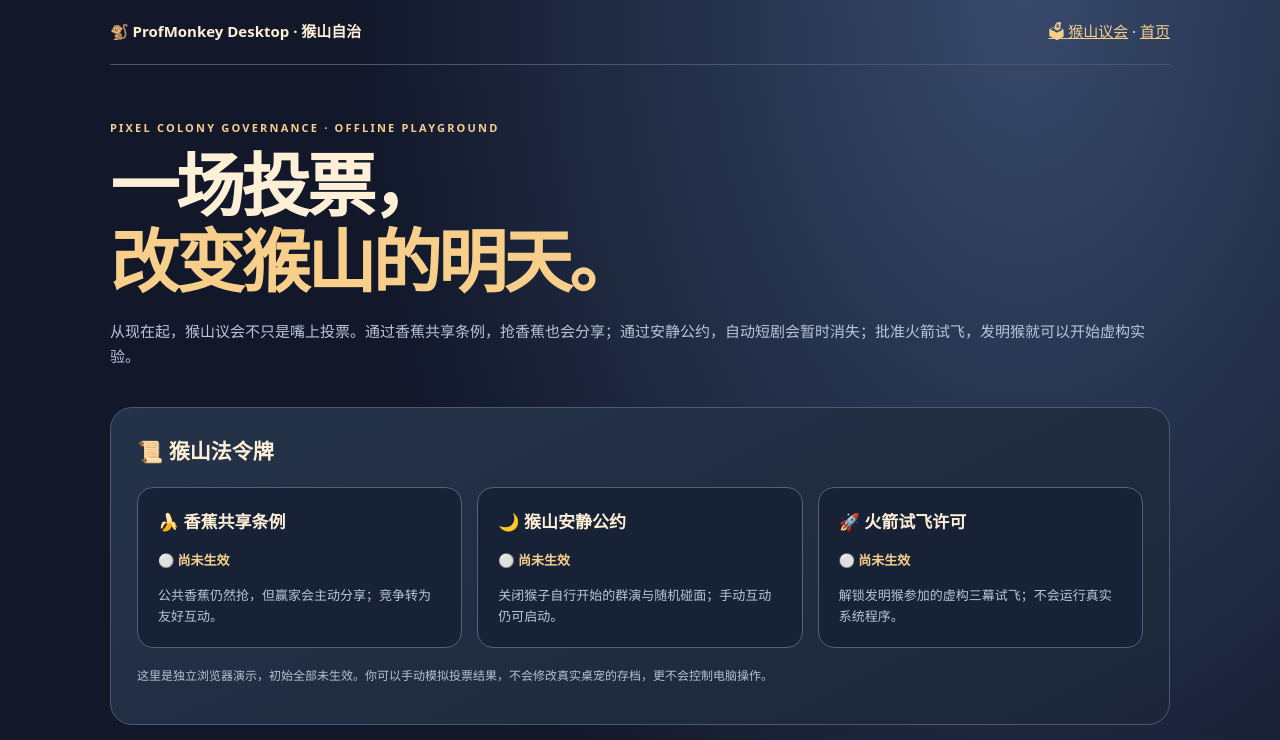
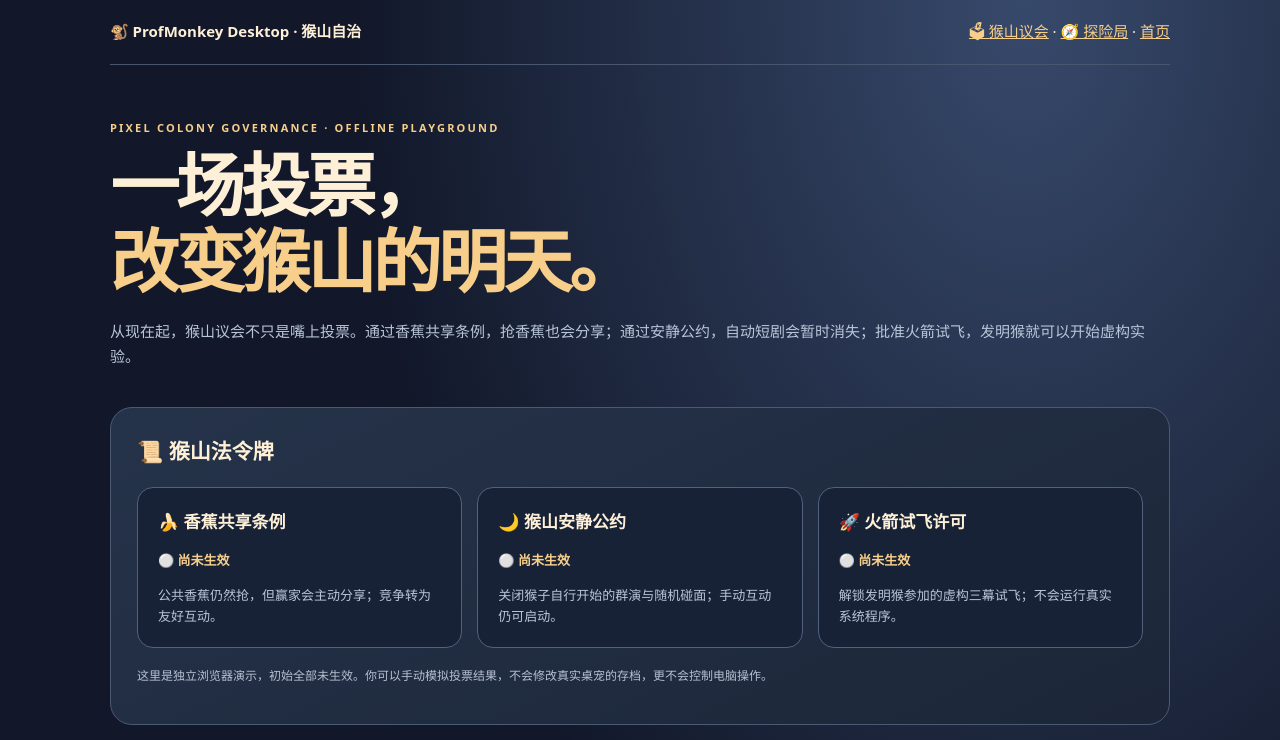
Before and after one commit to ProfMonkey/ProfMonkey-Desktop, a plain HTML site: page site/governance.html in a window 1280 px wide. Shown: the top 740 px of the page. Drawn offline with Linux system fonts and the light colour scheme.

Commit message:
docs(v0.15): link offline expedition demo and clarify no GitHub Actions used [skip ci]

```diff
--- a/site/governance.html
+++ b/site/governance.html
@@ -26,7 +26,7 @@ footer{border-top:1px solid #4a5870;padding:25px 0 45px;color:var(--muted);font-
 @media(max-width:780px){.layout{grid-template-columns:1fr}.full{grid-column:auto}.rules{grid-template-columns:1fr}.panel{padding:19px}}
 @media(prefers-reduced-motion:reduce){*{animation:none!important;transition:none!important}}
 </style></head><body><div class="wrap">
-<nav><strong>🐒 ProfMonkey Desktop · 猴山自治</strong><div><a href="./society.html">🗳 猴山议会</a> · <a href="./index.html">首页</a></div></nav>
+<nav><strong>🐒 ProfMonkey Desktop · 猴山自治</strong><div><a href="./society.html">🗳 猴山议会</a> · <a href="./expeditions.html">🧭 探险局</a> · <a href="./index.html">首页</a></div></nav>
 <header><div class="kicker">PIXEL COLONY GOVERNANCE · OFFLINE PLAYGROUND</div>
 <h1>一场投票，<br><span style="color:var(--gold)">改变猴山的明天。</span></h1>
 <p>从现在起，猴山议会不只是嘴上投票。通过香蕉共享条例，抢香蕉也会分享；通过安静公约，自动短剧会暂时消失；批准火箭试飞，发明猴就可以开始虚构实验。</p></header>
```
